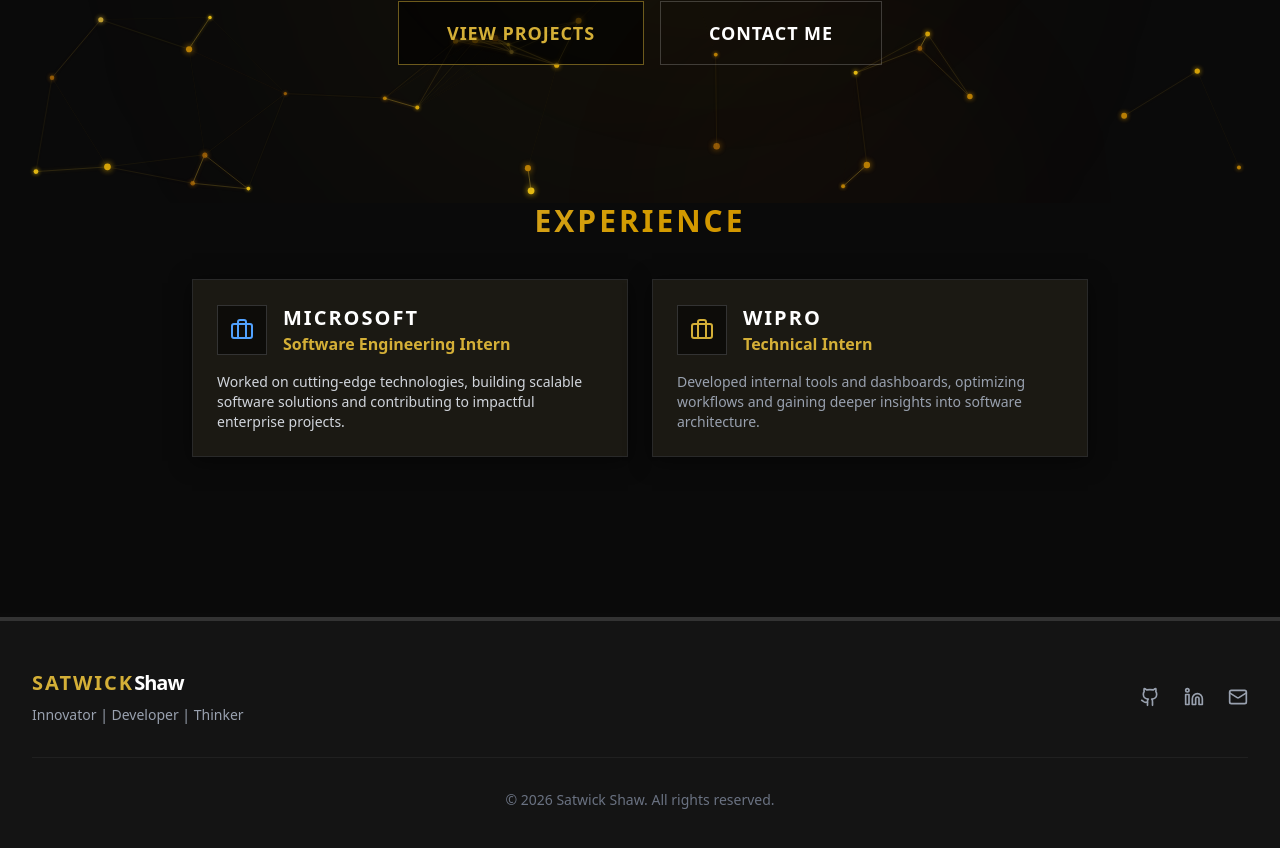
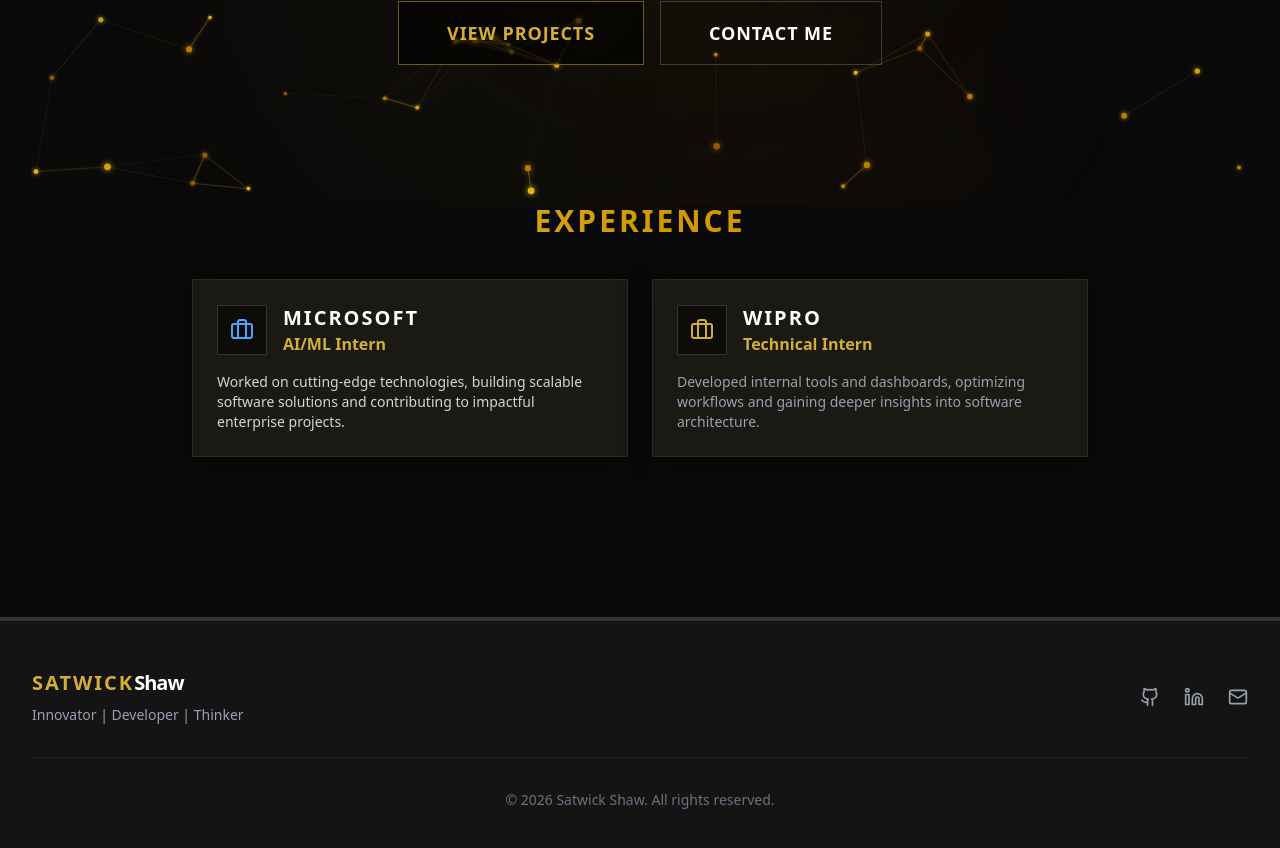
Before and after one commit to satwick-yes/my-website, a Next.js app: page / in a window 1280 px wide. Shown: the part 597-1445 px from the top of the page. Built offline with nearby package versions, Linux system fonts and the light colour scheme.

Commit message:
Update internship title to AI/ML Intern

```diff
--- a/src/app/page.tsx
+++ b/src/app/page.tsx
@@ -91,7 +91,7 @@ export default function Home() {
                 </div>
                 <div>
                   <h3 className="text-xl font-bold text-white tracking-widest uppercase">Microsoft</h3>
-                  <p className="text-primary font-bold">Software Engineering Intern</p>
+                  <p className="text-primary font-bold">AI/ML Intern</p>
                 </div>
               </div>
               <p className="text-sm text-gray-300">
```
